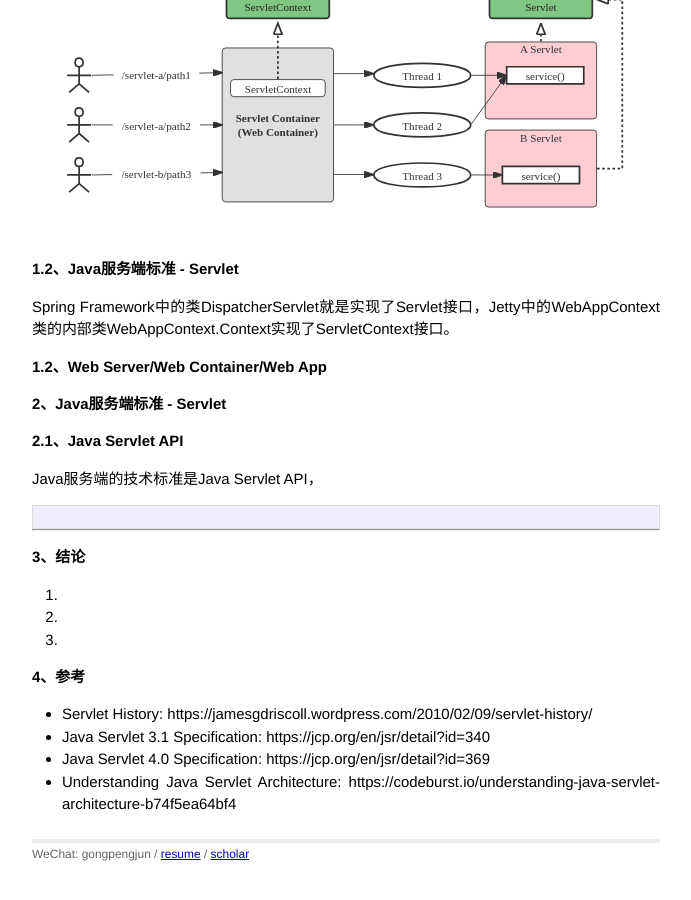
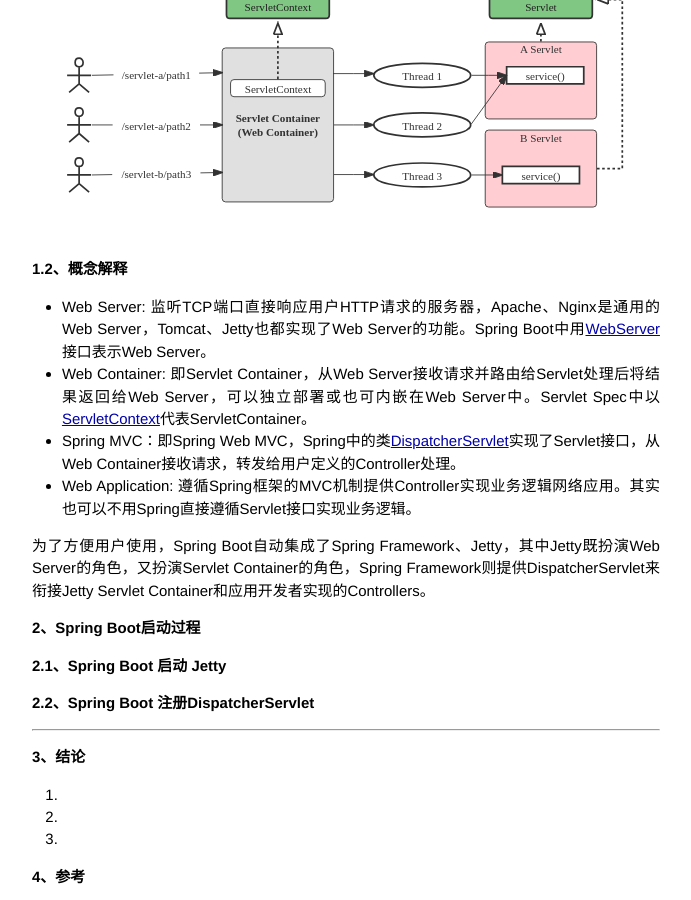
Before and after one commit to gongpengjun/gongpengjun.github.io, a Jekyll site: the page built from _posts/2022-05-21-spring-jetty-and-web-app.markdown, in a window 1280 px wide and 900 px high, scrolled down 1727 px. Shown: the whole window, without its empty margins (294-985 px from the left). Built offline with Jekyll 4.4.1, drawn with Linux system fonts in a browser that asks for light colours; some of the changed text lies outside the part shown.

Commit message:
概念解释

````diff
--- a/_posts/2022-05-21-spring-jetty-and-web-app.markdown
+++ b/_posts/2022-05-21-spring-jetty-and-web-app.markdown
@@ -44,6 +44,7 @@ public interface Servlet {
 一个实现了Servlet接口的类就是一个Servlet，通过`init()`初始化，通过`destroy()`销毁，在存活期间通过`service()`方法的ServletRequest参数接收客户端请求并将通过ServletResponse参数返回响应。
 
 [ServletContext](https://github.com/javaee/servlet-spec/blob/master/src/main/java/javax/servlet/ServletContext.java)接口：
+
 ```java
 public interface ServletContext {
   public ServletRegistration.Dynamic
@@ -57,23 +58,23 @@ public interface ServletContext {
 
 <img src="https://gongpengjun.com/imgs/java_servlet_container_and_servlet.svg" width="100%" alt="Java Servlet Container and Servlet">
 
+### 1.2、概念解释
 
-### 1.2、Java服务端标准 - Servlet
+- Web Server: 监听TCP端口直接响应用户HTTP请求的服务器，Apache、Nginx是通用的Web Server，Tomcat、Jetty也都实现了Web Server的功能。Spring Boot中用[WebServer](https://docs.spring.io/spring-boot/docs/2.3.6.RELEASE/api/org/springframework/boot/web/server/WebServer.html)接口表示Web Server。
+- Web Container: 即Servlet Container，从Web Server接收请求并路由给Servlet处理后将结果返回给Web Server，可以独立部署或也可内嵌在Web Server中。Servlet Spec中以[ServletContext](https://github.com/javaee/servlet-spec/blob/master/src/main/java/javax/servlet/ServletContext.java)代表ServletContainer。
+- Spring  MVC：即Spring Web MVC，Spring中的类[DispatcherServlet](https://docs.spring.io/spring-framework/docs/5.2.11.RELEASE/javadoc-api/org/springframework/web/servlet/DispatcherServlet.html)实现了Servlet接口，从Web Container接收请求，转发给用户定义的Controller处理。
+- Web Application: 遵循Spring框架的MVC机制提供Controller实现业务逻辑网络应用。其实也可以不用Spring直接遵循Servlet接口实现业务逻辑。
 
-Spring Framework中的类DispatcherServlet就是实现了Servlet接口，Jetty中的WebAppContext类的内部类WebAppContext.Context实现了ServletContext接口。
-
-### 1.2、Web Server/Web Container/Web App
+为了方便用户使用，Spring Boot自动集成了Spring Framework、Jetty，其中Jetty既扮演Web Server的角色，又扮演Servlet Container的角色，Spring Framework则提供DispatcherServlet来衔接Jetty Servlet Container和应用开发者实现的Controllers。
 
 
-## 2、Java服务端标准 - Servlet
+## 2、Spring Boot启动过程
 
-### 2.1、Java Servlet API
+### 2.1、Spring Boot 启动 Jetty
 
-Java服务端的技术标准是Java Servlet API，
 
-```
 
-```
+### 2.2、Spring Boot 注册DispatcherServlet
 
 - - -
 
````
Also changed, not shown: other parts of _posts/2022-05-21-spring-jetty-and-web-app.markdown (+1 -1 lines).
